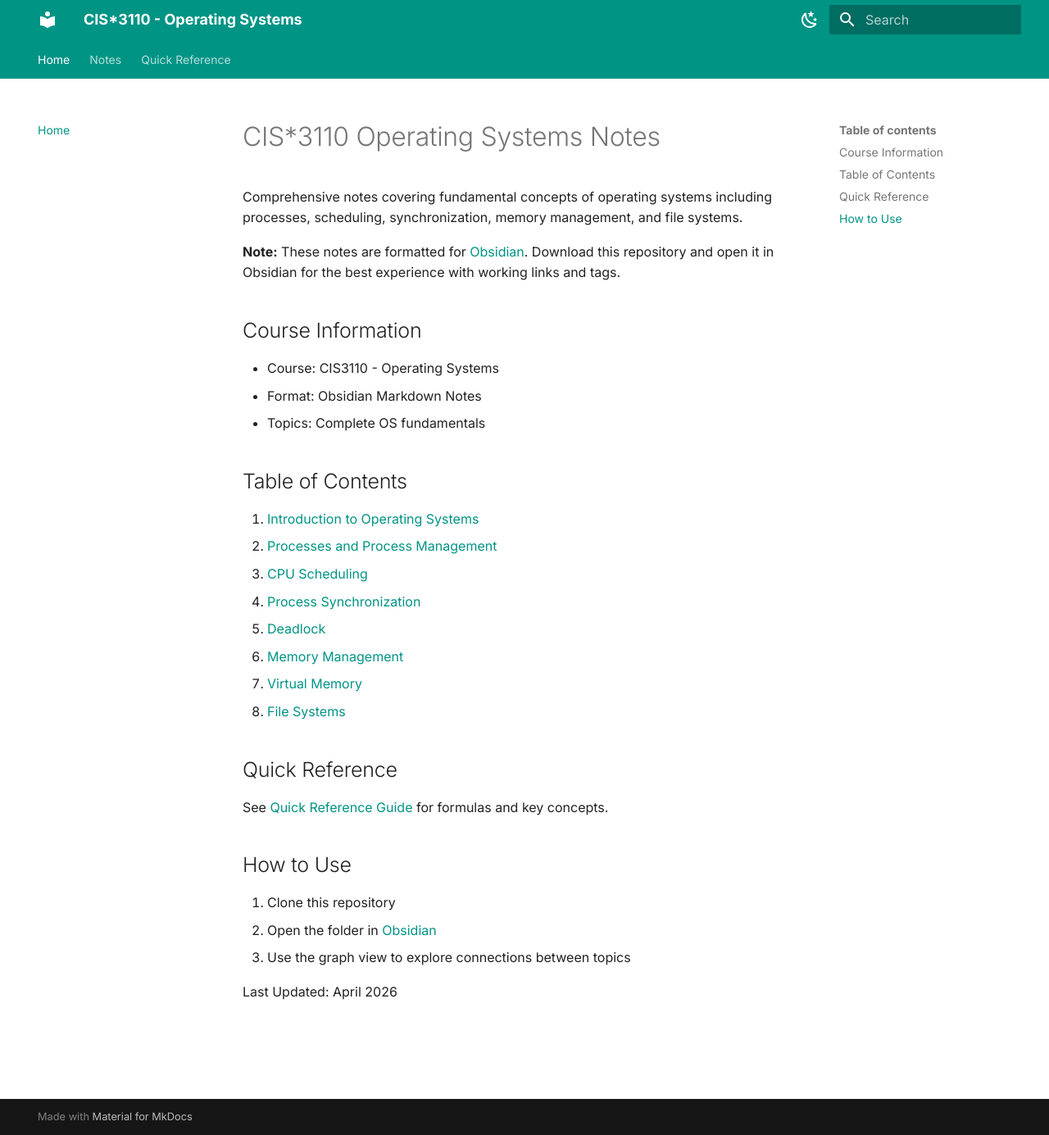
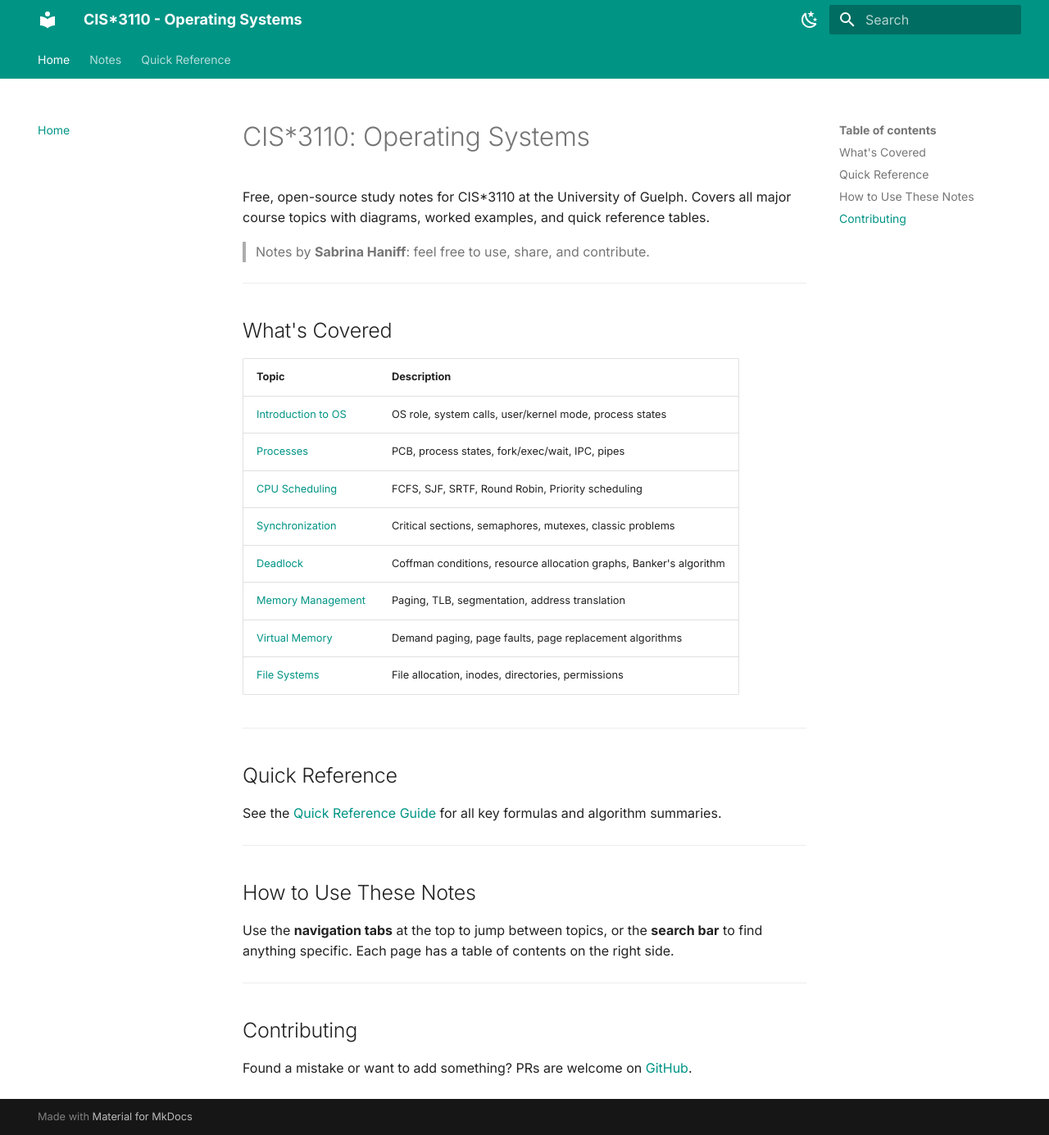
Before and after one commit to sabrinahaniff/CIS3110-Notes, an MkDocs documentation site: the page built from docs/README.md, in a window 1280 px wide and 1385 px high. Shown: the whole window at 82% size. Built offline with MkDocs 1.6.1 and Material for MkDocs 9.7.7, drawn with Linux system fonts in a browser that asks for light colours.

```diff
--- a/docs/README.md
+++ b/docs/README.md
@@ -1,34 +1,38 @@
-# CIS*3110 Operating Systems Notes
+# CIS*3110: Operating Systems
 
-Comprehensive notes covering fundamental concepts of operating systems including processes, scheduling, synchronization, memory management, and file systems.
+Free, open-source study notes for CIS*3110 at the University of Guelph. Covers all major course topics with diagrams, worked examples, and quick reference tables.
 
-**Note:** These notes are formatted for [Obsidian](https://obsidian.md/). Download this repository and open it in Obsidian for the best experience with working links and tags.
+> Notes by **Sabrina Haniff**: feel free to use, share, and contribute.
 
-## Course Information
+---
 
-- Course: CIS3110 - Operating Systems
-- Format: Obsidian Markdown Notes
-- Topics: Complete OS fundamentals
+## What's Covered
 
-## Table of Contents
+| Topic | Description |
+|-------|-------------|
+| [Introduction to OS](01-introduction.md) | OS role, system calls, user/kernel mode, process states |
+| [Processes](02-processes.md) | PCB, process states, fork/exec/wait, IPC, pipes |
+| [CPU Scheduling](03-cpu-scheduling.md) | FCFS, SJF, SRTF, Round Robin, Priority scheduling |
+| [Synchronization](04-synchronization.md) | Critical sections, semaphores, mutexes, classic problems |
+| [Deadlock](05-deadlock.md) | Coffman conditions, resource allocation graphs, Banker's algorithm |
+| [Memory Management](06-memory-management.md) | Paging, TLB, segmentation, address translation |
+| [Virtual Memory](07-virtual-memory.md) | Demand paging, page faults, page replacement algorithms |
+| [File Systems](08-file-systems.md) | File allocation, inodes, directories, permissions |
 
-1. [Introduction to Operating Systems](01-introduction.md)
-2. [Processes and Process Management](02-processes.md)
-3. [CPU Scheduling](03-cpu-scheduling.md)
-4. [Process Synchronization](04-synchronization.md)
-5. [Deadlock](05-deadlock.md)
-6. [Memory Management](06-memory-management.md)
-7. [Virtual Memory](07-virtual-memory.md)
-8. [File Systems](08-file-systems.md)
+---
 
 ## Quick Reference
 
-See [Quick Reference Guide](Quick-Reference-Guide.md) for formulas and key concepts.
+See the [Quick Reference Guide](Quick-Reference-Guide.md) for all key formulas and algorithm summaries.
 
-## How to Use
+---
 
-1. Clone this repository
-2. Open the folder in [Obsidian](https://obsidian.md/)
-3. Use the graph view to explore connections between topics
+## How to Use These Notes
 
-Last Updated: April 2026
+Use the **navigation tabs** at the top to jump between topics, or the **search bar** to find anything specific. Each page has a table of contents on the right side.
+
+---
+
+## Contributing
+
+Found a mistake or want to add something? PRs are welcome on [GitHub](https://github.com/sabrinahaniff/CIS3110-Operating-Systems).
```
Also changed, not shown: docs/Quick-Reference-Guide.md (+77 -64 lines).
